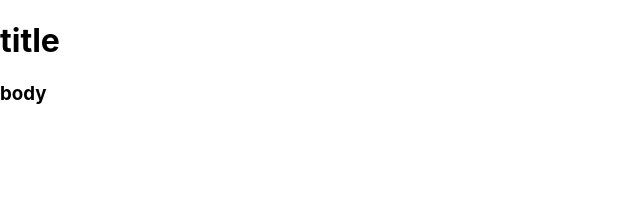
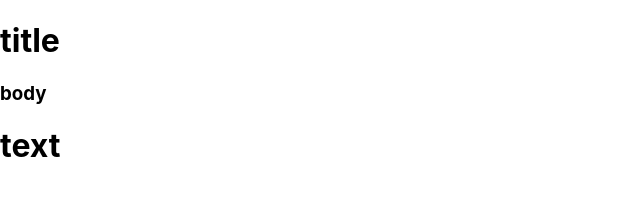
Before and after one commit to PicassoEason/React-PWA-router, a React (Create React App) app: page / in a window 1280 px wide. Shown: the top 216 px of the page, without its empty margins (0-640 px from the left). Built offline with nearby package versions, Linux system fonts and the light colour scheme.

Commit message:
04301924

```diff
--- a/src/App.js
+++ b/src/App.js
@@ -2,14 +2,26 @@
 import Navbar from './component/Navbar';
 import Home from './component/Home';
 
+import { BrowserRouter as Router, Route, Routes} from 'react-router-dom';
 function App() {
   return (
+    <>
+    <Router>
     <div className='App'>
       <Navbar />
       <div className='content'>
-        <Home />
+        <Routes>
+          <Route path='/' element={<Home/>} />
+        </Routes>
       </div>
+
     </div>
+    </Router>
+      <h1>
+        text
+
+      </h1>
+    </>
   );
 }
 
--- a/src/component/Home.js
+++ b/src/component/Home.js
@@ -1,10 +1,8 @@
 import React from 'react';
-function App() {
+export default function App() {
   return (
     <div className='App'>
       <h3>body</h3>
     </div>
   );
 }
-
-export default App;
--- a/src/component/Navbar.js
+++ b/src/component/Navbar.js
@@ -2,8 +2,8 @@
 
 function App() {
   return (
-    <div className='App'>
-    <h1>title</h1>
+    <div>
+      <h1>title</h1>
     </div>
   );
 }
```
